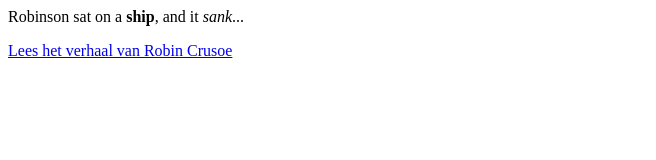
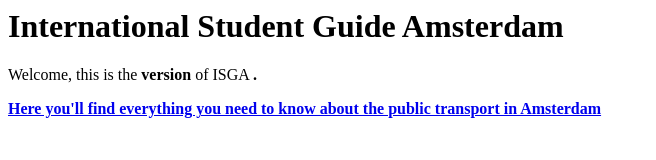
Before and after one commit to JarnoVoogd/Website, a plain HTML site: page Index.html in a window 1280 px wide. Shown: the whole page, without its empty margins (0-656 px from the left). Drawn offline with Linux system fonts and the light colour scheme.

Commit message:
organiseren van onderdelen
Organiseren van onderdelen van website

```diff
--- a/Index.html
+++ b/Index.html
@@ -8,9 +8,9 @@
 
     <!-- Content -->
     <body>
-        <h1></h1>
-        <p>Robinson sat on a <strong>ship</strong>, and it <em>sank</em>...</p>
-        <a href="Robinson-Crusoe.html">Lees het verhaal van Robin Crusoe</a>
+        <h1>International Student Guide Amsterdam</h1>
+        <p>Welcome, this is the <strong>version</strong> of ISGA <strong>.</p>
+        <a href="Detail.html">Here you'll find everything you need to know about the public transport in Amsterdam</a>
     </body>
 
 
```
Also changed, not shown: Ov-info.html (added), Robin-Crusoe.html (deleted).
